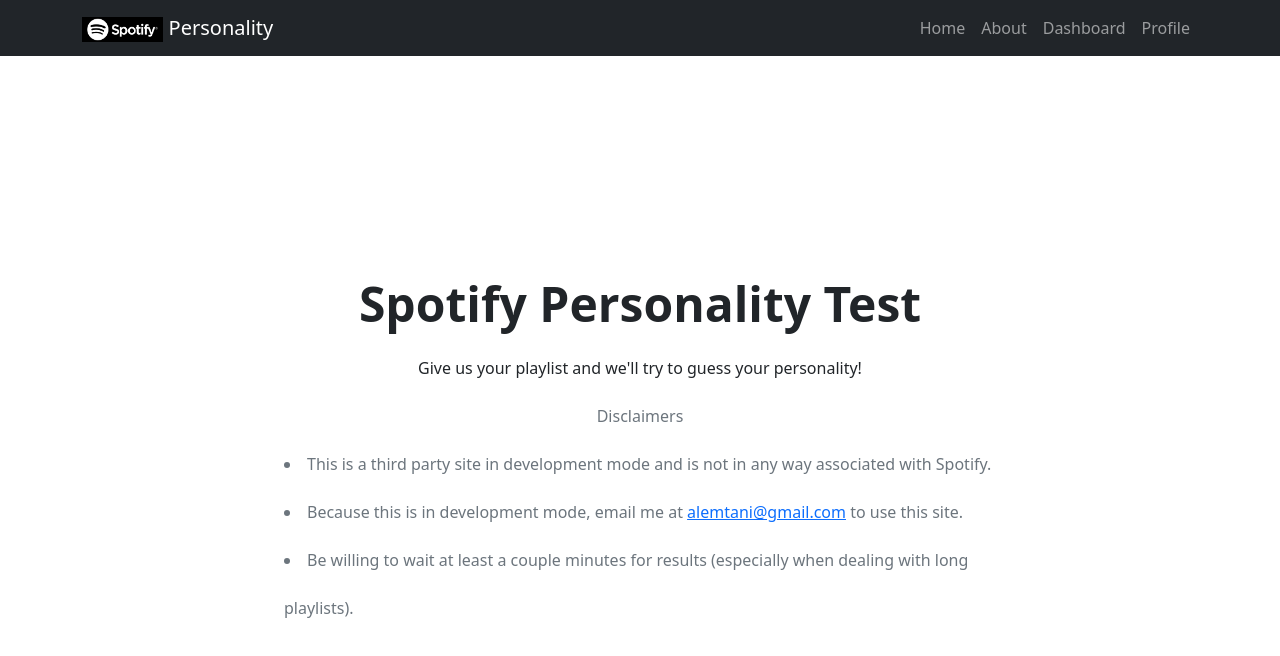
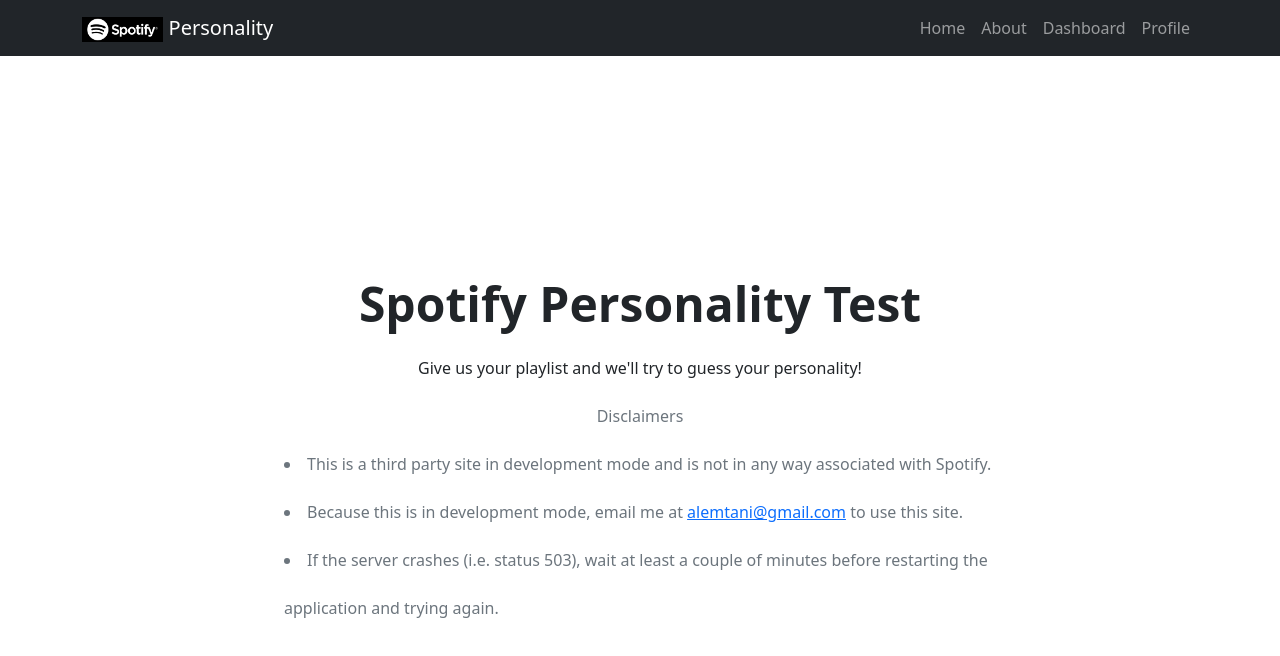
Before and after one commit to alemtani/Spotify-Personality, a React (Create React App) app in the folder client/: page /about in a window 1280 px wide. Shown: the top 656 px of the page. Built offline with nearby package versions, Linux system fonts and the light colour scheme; what promise-throttle would draw is missing.

Commit message:
Set updated data in interval

```diff
--- a/client/src/About.js
+++ b/client/src/About.js
@@ -14,7 +14,7 @@
                         <ul>
                             <li>This is a third party site in development mode and is not in any way associated with Spotify.</li>
                             <li>Because this is in development mode, email me at <a href="mailto: alemtani@gmail.com">alemtani@gmail.com</a> to use this site.</li>
-                            <li>Be willing to wait at least a couple minutes for results (especially when dealing with long playlists).</li>
+                            <li>If the server crashes (i.e. status 503), wait at least a couple of minutes before restarting the application and trying again.</li>
                         </ul>
                     </div>
                 </div>
```
Also changed, not shown: 1 other file (tests, documents, lock files or other folders).
